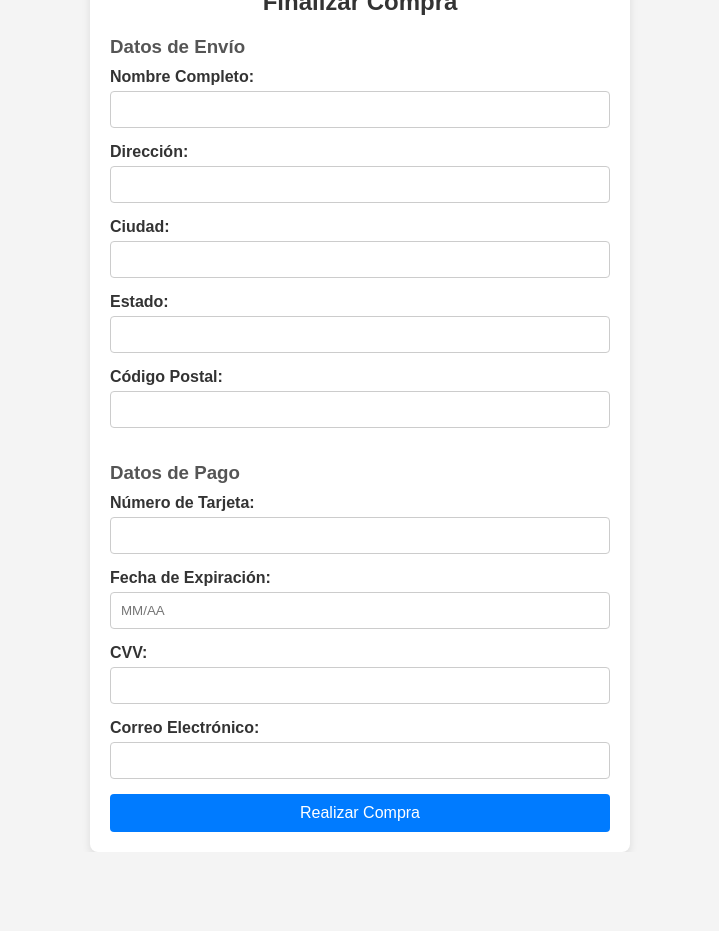
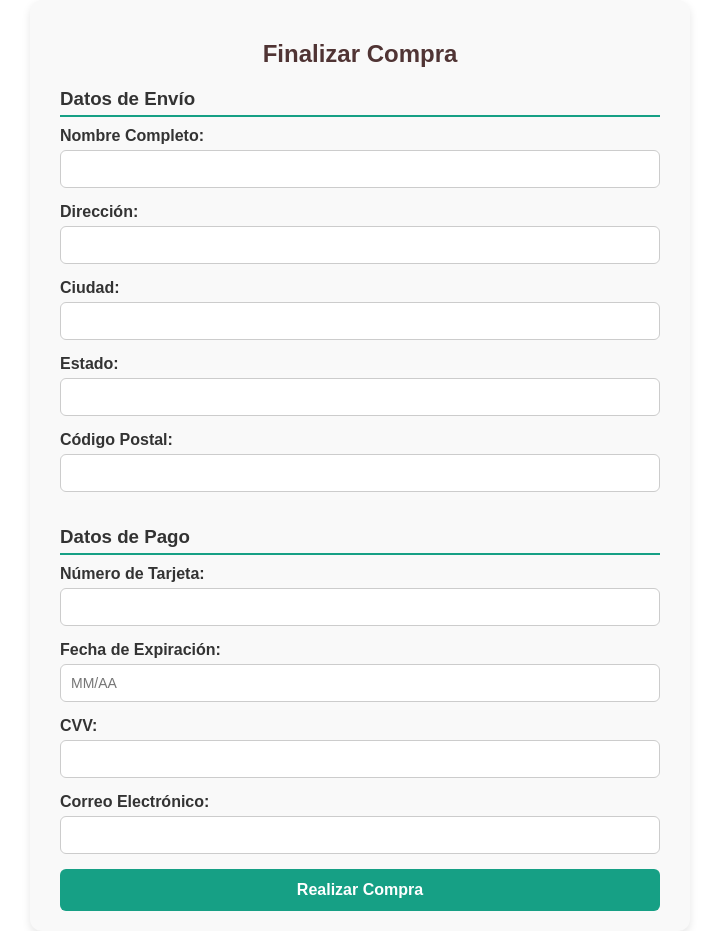
Before and after one commit to tempestrap/instrumentos-chiapas, a PHP site: template view/compra.html in a window 1280 px wide. Shown: the whole page, without its empty margins (280-999 px from the left). Before the commit the page ends 852 px from the top, so only its background shows below. Run offline with PHP 8.4, Linux system fonts and the light colour scheme; the template is opened without the code that fills it, so the values that code supplies are empty.

Commit message:
cambios visuales

```diff
--- a/styles/compra.css
+++ b/styles/compra.css
@@ -1,35 +1,37 @@
 /* Estilo general */
 body {
     font-family: Arial, sans-serif;
-    background-color: #f4f4f4;
     margin: 0;
-    padding: 0;
+    background-color: #ffffff;
     display: flex;
     justify-content: center;
     align-items: center;
-    height: 100vh;
+    min-height: 100vh;
   }
 
   /* Contenedor principal */
   .compra-container {
-    background-color: #ffffff;
-    padding: 20px;
-    border-radius: 8px;
+    background-color: #f9f9f9;
+    padding: 20px 30px;
+    border-radius: 12px;
     box-shadow: 0 4px 8px rgba(0, 0, 0, 0.1);
-    max-width: 500px;
+    max-width: 600px;
     width: 100%;
   }
 
-  /* Títulos */
+  /* Título principal */
   .compra-container h2 {
     text-align: center;
-    color: #333333;
+    color: #503434; /* Color oscuro similar al header */
     margin-bottom: 20px;
   }
 
+  /* Subtítulos */
   .compra-container h3 {
-    color: #555555;
+    color: #333333;
     margin-bottom: 10px;
+    border-bottom: 2px solid #16a085;
+    padding-bottom: 5px;
   }
 
   /* Etiquetas y campos de entrada */
@@ -46,29 +48,49 @@ body {
     padding: 10px;
     margin-bottom: 15px;
     border: 1px solid #cccccc;
-    border-radius: 4px;
+    border-radius: 6px;
     box-sizing: border-box;
+    font-size: 14px;
   }
 
   input[type="text"]:focus,
   input[type="email"]:focus {
-    border-color: #007bff;
+    border-color: #16a085;
     outline: none;
   }
 
   /* Botón de envío */
   button[type="submit"] {
     width: 100%;
-    padding: 10px;
-    background-color: #007bff;
+    padding: 12px;
+    background-color: #16a085;
     color: #ffffff;
     border: none;
-    border-radius: 4px;
+    border-radius: 6px;
     font-size: 16px;
+    font-weight: bold;
     cursor: pointer;
     transition: background-color 0.3s ease;
   }
 
   button[type="submit"]:hover {
-    background-color: #0056b3;
+    background-color: #1abc9c;
   }
+
+  /* Estilo para mensajes de error o éxito */
+  .alert {
+    padding: 10px;
+    margin-bottom: 15px;
+    border-radius: 6px;
+    font-size: 14px;
+  }
+
+  .alert.error {
+    background-color: #ffcccc;
+    color: #cc0000;
+  }
+
+  .alert.success {
+    background-color: #ccffcc;
+    color: #006600;
+  }
```
